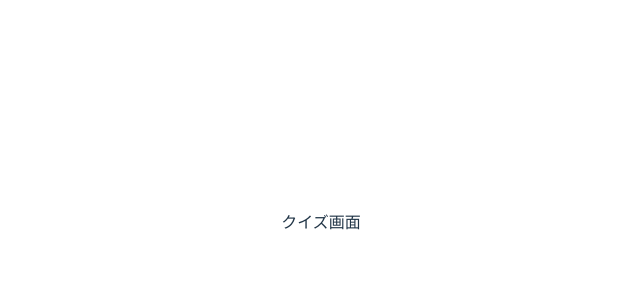
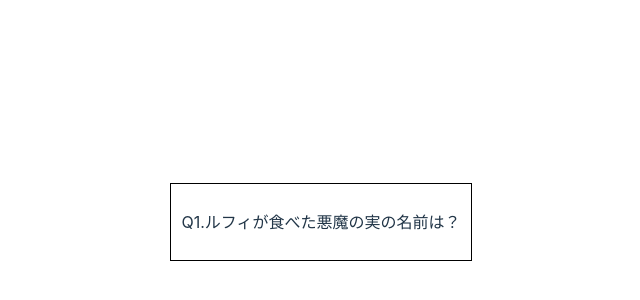
Before and after one commit to Hashimoto-Noriaki/react-quiz2, a React (Vite) app: page /quiz in a window 1280 px wide. Shown: the part 178-478 px from the top of the page, without its empty margins (319-959 px from the left). Built offline with nearby package versions, Linux system fonts and the light colour scheme.

Commit message:
クイズの画面作成(Displayのみ)

```diff
--- /dev/null
+++ b/src/components/Display/Display.module.css
@@ -0,0 +1,7 @@
+.display {
+    flex:40;
+    font-weigth:bold;
+    text-align:center;
+    padding:10px;
+    border:1px solid black;
+}
--- /dev/null
+++ b/src/components/Display/Display.tsx
@@ -0,0 +1,9 @@
+import styles from './Display.module.css';
+
+export default function Display({children}){
+    return (
+        <div className={styles.display}>
+            {children}
+        </div>
+    )
+}
--- a/src/components/pages/QuizPage.tsx
+++ b/src/components/pages/QuizPage.tsx
@@ -1,5 +1,13 @@
+import quizData  from '../../data/quiz';
+import Display from '../Display/Display';
+
 export default function QuizPage(){
+    const quizIndex = 0;
     return (
-        <div>クイズ画面</div>
+        <Display>
+            <div>
+                <p>{`Q1.${quizData[quizIndex].question}`}</p>
+            </div>
+        </Display>
     )
 }
--- a/src/components/pages/TopPage.tsx
+++ b/src/components/pages/TopPage.tsx
@@ -5,7 +5,7 @@ export default function TopPage(){
     return (
         <>
             <h1>トップ画面</h1>
-            <Link path={ROUTES.QUIZ}>クイズスタート</Link>
+            <Link to={ROUTES.QUIZ}>クイズスタート</Link>
         </>
     )
 }
```
Also changed, not shown: src/components/Button/Button.module.css (added), src/components/Button/Button.tsx (added).
